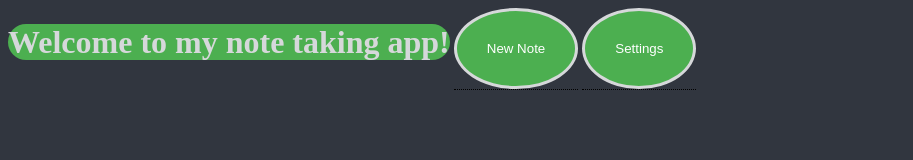
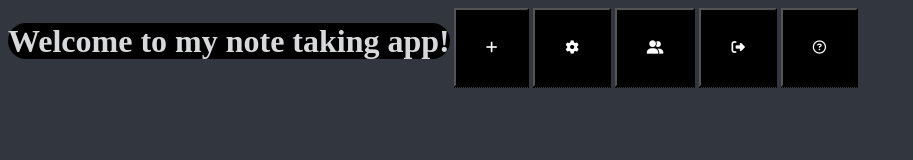
Before and after one commit to JesterOrNot/HTML-Note, a website: page static/index.html in a window 1280 px wide. Shown: the whole page, without its empty margins (0-913 px from the left). Drawn offline with Linux system fonts and the light colour scheme.

Commit message:
Update index.html

```diff
--- a/static/index.html
+++ b/static/index.html
@@ -10,12 +10,24 @@
 <body>
 	<h1 id="Welcome">Welcome to my note taking app!</h1>
 	<div class="tooltip">
-		<button class="main-page-button" onclick="addNote()">New Note</button>
+		<button class="main-page-button" onclick="addNote()"><i class="fas fa-plus"></i></button>
 		<p id="tool" class="tooltiptext">Create a new note</p>
 	</div>
 	<div class="tooltip">
-		<button class="main-page-button">Settings</button>
+		<button class="main-page-button"><i class="fas fa-cog"></i></button>
 		<p id="tool" class="tooltiptext">Open Settings</p>
+	</div>
+	<div class="tooltip">
+	    <button class="main-page-button"><i class="fas fa-user-friends"></i></button>
+	    <p id="tool" class="tooltiptext">Sign in</p>
+	</div>
+	<div class="tooltip">
+	    <button class="main-page-button"><i class="fas fa-sign-out-alt"></i></button>
+	    <p id="tool" class="tooltiptext">Sign out</p>
+	</div>
+	<div class="tooltip">
+	    <button class="main-page-button"><i class="far fa-question-circle"></i></button>
+	    <p id="tool" class="tooltiptext">Help</p>
 	</div>
 	<br>
 	<div id="div1"></div>
@@ -60,7 +72,7 @@
 		text-align: center;
 		border-style: none;
 		display: inline;
-		background-color: #4CAF50;
+		background-color: black;
 		border-radius: 25px;
 	}
 
@@ -72,20 +84,10 @@
 		text-align: center;
 		resize: 120%;
 		border-style: solid;
-		background-color: white;
-		color: #00ffa1;
+		background-color: black;
+		color: white;
 		font-size: 50px;
 	}
-
-	.main-page-button {
-		text-align: center;
-		border-radius: 100%;
-		color: white;
-		background-color: #4CAF50;
-		border: 3px solid #D6D8DA;
-		padding: 30px 30px;
-	}
-
 	.tooltiptext {
 		visibility: hidden;
 		width: 120px;
@@ -93,6 +95,12 @@
 		color: #fff;
 		position: absolute;
 		text-align: center;
+	}
+	.main-page-button {
+	    padding: 30px 30px;
+	    text-align: center;
+	    color: white;
+	    background-color: black;
 	}
 
 	.tooltip {
```
